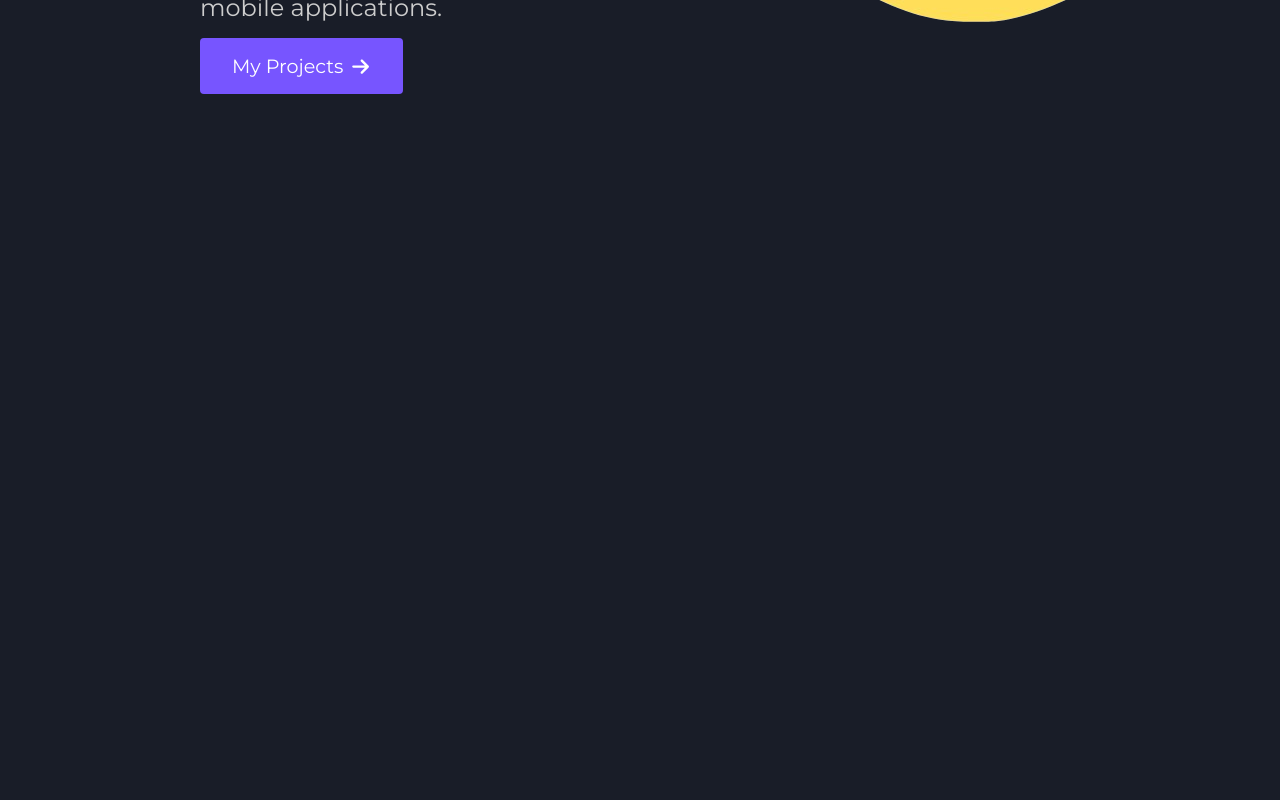
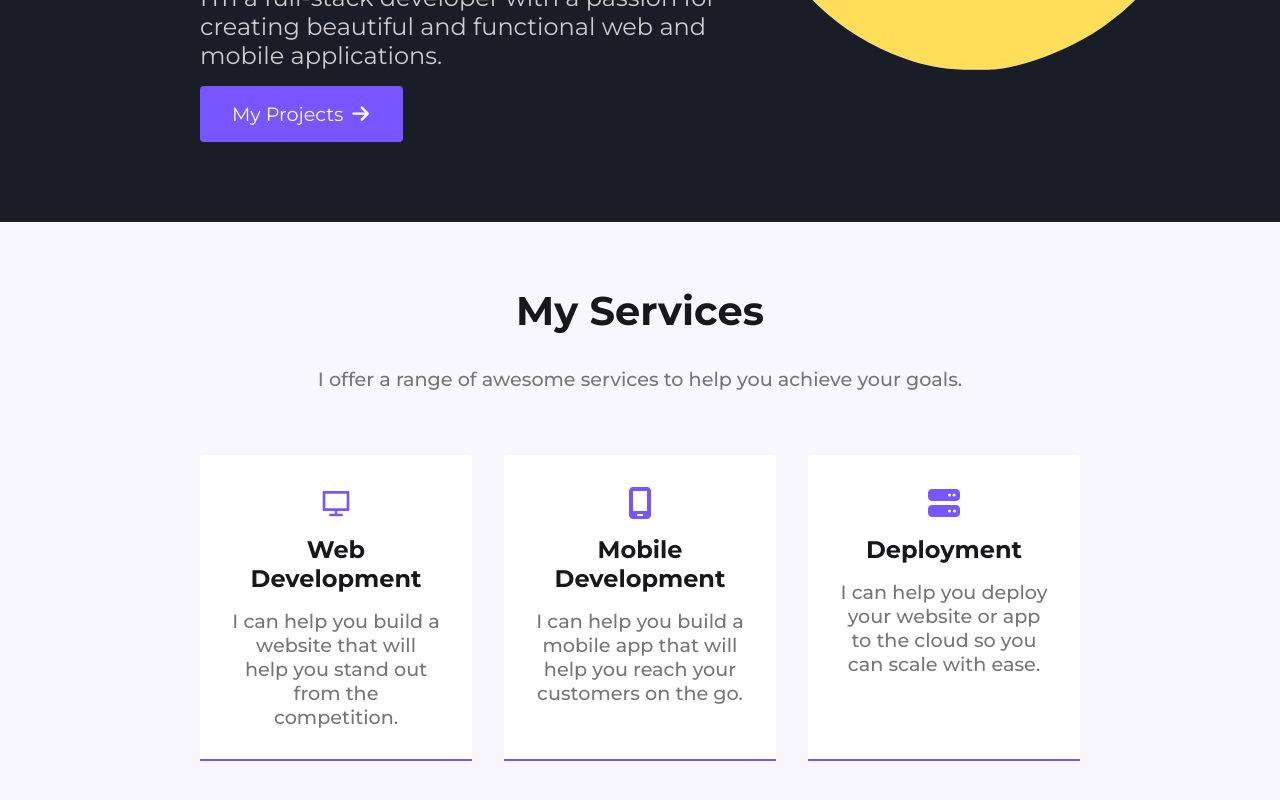
Before and after one commit to AhmedGsa/My-Portfolio, a Next.js app: page / in a window 1280 px wide. Shown: the part 578-1378 px from the top of the page. Before the commit the page ends 800 px from the top, so only its background shows below. Built offline with nearby package versions, Linux system fonts and the light colour scheme.

Commit message:
added services section

```diff
--- a/src/app/globals.css
+++ b/src/app/globals.css
@@ -8,6 +8,7 @@
   --secondary-color: #191D28;
   --black-color: #18181B;
   --white-color: #FFFFFF;
+  --gray-color: #767676;
   --button-hover-color: #533CB3;
   --secondary-text-color: #CDCDCD;
 }
@@ -30,6 +31,9 @@ body {
 body {
   color: rgb(var(--foreground-rgb));
   background-color: var(--secondary-color);
+}
+
+section {
   padding: 0 200px;
 }
 
--- a/src/app/page.tsx
+++ b/src/app/page.tsx
@@ -1,7 +1,9 @@
 import Hero from "@/components/hero/Hero";
+import Services from "@/components/services/Services";
 
 export default function Home() {
   return <>
     <Hero />
+    <Services />
   </>
 }
--- a/src/components/common/MainHeader.module.css
+++ b/src/components/common/MainHeader.module.css
@@ -1,14 +1,14 @@
 .header {
     position: fixed;
+    width: 100%;
     top: 0;
     left: 0;
-    width: calc(100% - 400px);
     background-color: var(--secondary-color);
     display: flex;
     justify-content: space-between;
     align-items: center;
-    padding: 1rem;
-    margin: 0 200px;
+    padding: 1rem 200px;
+    z-index: 1000;
 }
 
 .logo {
--- a/src/components/common/MainHeader.tsx
+++ b/src/components/common/MainHeader.tsx
@@ -8,8 +8,8 @@ export default function MainHeader() {
         <nav className={classes.nav}>
             <ul>
                 <NavLink href='/#hero'>Home</NavLink>
+                <NavLink href='/#services'>Services</NavLink>
                 <NavLink href='/#about-me'>About Me</NavLink>
-                <NavLink href='/#services'>Services</NavLink>
                 <NavLink href='/#projects'>Projects</NavLink>
                 <NavLink href='/#contact'>Contact</NavLink>
             </ul>
--- a/src/components/hero/Hero.module.css
+++ b/src/components/hero/Hero.module.css
@@ -2,7 +2,7 @@
     display: flex;
     justify-content: space-between;
     align-items: center;
-    padding: 2rem 0;
+    min-height: calc(100vh - 6.7rem);
 }
 
 .content {
--- /dev/null
+++ b/src/components/services/ServiceCard.tsx
@@ -0,0 +1,15 @@
+import { ReactNode } from 'react';
+import classes from './Services.module.css';
+
+export default function ServiceCard({ title, description, icon } : { title: string, description: string, icon: ReactNode }) {
+    return (
+        <div className={classes.service}>
+            {icon}
+            <h3>{title}</h3>
+            <p>
+                {description}
+            </p>
+            <div className={classes.fill} ></div>
+        </div>
+    );
+}
--- /dev/null
+++ b/src/components/services/Services.module.css
@@ -0,0 +1,79 @@
+.container {
+    background-color: #F8F6FF;
+    display: flex;
+    flex-direction: column;
+    align-items: center;
+    gap: 2rem;
+    padding: 4rem 200px;
+}
+
+.container h1 {
+    color: var(--black-color);
+    font-size: 2.5rem;
+    font-weight: 700;
+}
+
+.container p {
+    color: var(--gray-color);
+    font-size: 1.2rem;
+    font-weight: 500;
+    text-align: center;
+}
+
+.services {
+    display: grid;
+    grid-template-columns: repeat(auto-fill, minmax(270px, 1fr));
+    gap: 2rem;
+    justify-content: center;
+    align-items: stretch;
+    padding: 2rem 0;
+}
+
+.service {
+    background-color: var(--white-color);
+    padding: 2rem;
+    border-radius: var(--border-radius);
+    box-shadow: var(--box-shadow);
+    transition: var(--transition);
+    display: flex;
+    flex-direction: column;
+    align-items: center;
+    gap: 1rem;
+    text-align: center;
+    position: relative;
+}
+
+.service h3 {
+    color: var(--black-color);
+    font-size: 1.5rem;
+    font-weight: 700;
+}
+
+.service .icon {
+    font-size: 2rem;
+    fill: var(--primary-color);
+}
+
+.service p, .service .icon, .service h3 {
+    transition: var(--transition);
+    z-index: 1;
+}
+
+.service .fill {
+    background-color: var(--primary-color);
+    height: 2px;
+    width: 100%;
+    position: absolute;
+    bottom: 0;
+    transition: var(--transition);
+}
+
+.service:hover .fill {
+    transition: var(--transition);
+    height: 100%;
+}
+
+.service:hover p, .service:hover .icon, .service:hover h3 {
+    color: var(--white-color);
+    fill: white;
+}
--- /dev/null
+++ b/src/components/services/Services.tsx
@@ -0,0 +1,20 @@
+import { RiComputerLine } from 'react-icons/ri';
+import ServiceCard from './ServiceCard';
+import classes from './Services.module.css';
+import { FaMobileScreen, FaServer } from 'react-icons/fa6';
+
+export default function Services() {
+    return (
+        <section id="services" className={classes.container}>
+            <h1>My Services</h1>
+            <p>
+                I offer a range of awesome services to help you achieve your goals.
+            </p>
+            <div className={classes.services}>
+                <ServiceCard icon={<RiComputerLine className={classes.icon} />} title='Web Development' description='I can help you build a website that will help you stand out from the competition.' />
+                <ServiceCard icon={<FaMobileScreen className={classes.icon} />} title='Mobile Development' description='I can help you build a mobile app that will help you reach your customers on the go.' />
+                <ServiceCard icon={<FaServer className={classes.icon} />} title='Deployment' description='I can help you deploy your website or app to the cloud so you can scale with ease.' />
+            </div>
+        </section>
+    );
+}
```
